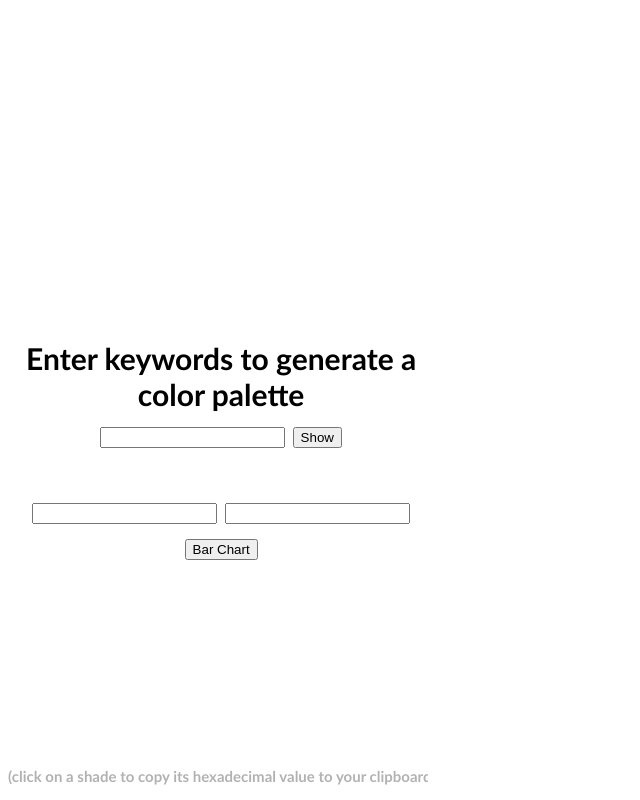
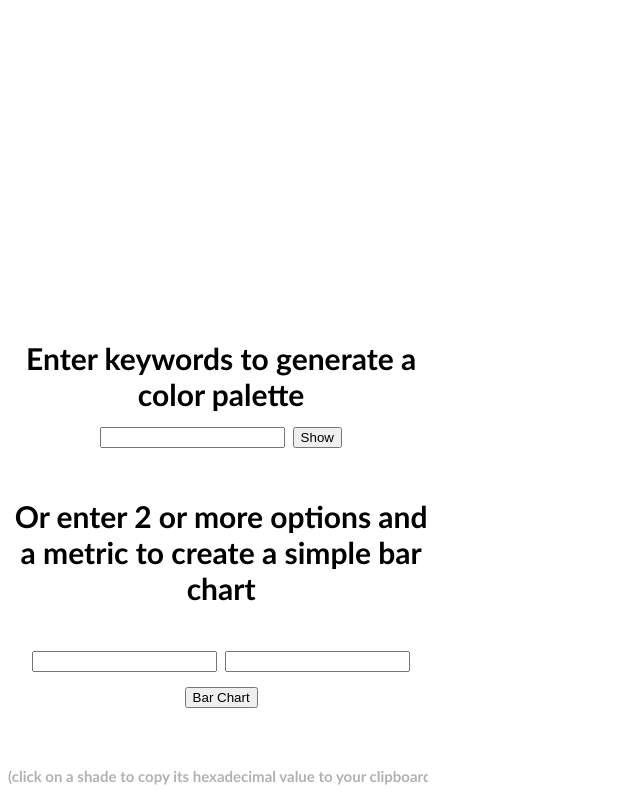
Before and after one commit to McWoodsy/gpt-tool-project, a Flask app: page / in a window 1280 px wide. Shown: the whole page, without its empty margins (0-640 px from the left). Run offline with Flask 3, Linux system fonts and the light colour scheme; parts of the project's set-up code (start-up, migrations or seed data) failed here and were passed over.

Commit message:
added <p>

```diff
--- a/app.py
+++ b/app.py
@@ -72,7 +72,13 @@ def get_chart_info(option_list, metric):
     {"role": "system", "content": """
     YOU WILL PROVIDE NO OUTPUT EXCEPT JSON. You recieve a metric. You will also recieve a list of options. You will compare each option
     to eachother in terms of the metric. Your output format should be the concepts as keys, and then a key value pair of options and its corresponding
-    metric information as an integer.
+    metric information as an integer. RESPONSE SHOULD BE IN LOWER CASE. Here is an example:
+    {
+    "metric": {
+        "option 1": integer,
+        "option 2": integer
+    }
+}
     """},
     {"role": "user", "content": " in terms of " + metric + " compare " + option_list},
     ],
--- a/static/app.js
+++ b/static/app.js
@@ -34,15 +34,22 @@ function getChartInfo() {
     return response.text();
   })
   .then(data => {
-    // Output response text to the console
-    console.log(data);
+    // Check if the response is "bar chart created"
+    if (data === "bar chart created") {
+      showChart(); // If so, display the chart
+    }
   })
   .catch(error => {
     console.error("There was a problem with the fetch operation:", error);
   });
-  // showChart();
+  showChart();
 }
 
+// Displays the chart image
+function showChart(chartImageUrl) {
+  const chartImg = document.getElementById("chart-img");
+  chartImg.src = "gptgenerator/src/main/resources/static/images/my_bar_chart.png";
+}
 
 //  Performs the POST request
 function getColors() {
--- a/templates/index.html
+++ b/templates/index.html
@@ -14,6 +14,7 @@
       <input type="text" name="query">
       <button class="button">Show</button>
     </form>
+    <p style="font-size: 30px;">Or enter 2 or more options and a metric to create a simple bar chart</p>
     <form id="chart_form" class="bar_chart_form">
       <input type="text" name="options">
       <input type="text" name="metric">
@@ -21,9 +22,8 @@
     </form>
     <h3>(click on a shade to copy its hexadecimal value to your clipboard)</h3>
   </h1>
-  <h2></h2>
   <div class="container">
-    <img></img>
+    <img id="chart-img" src="" >
   </div>
   <script src="static/app.js"></script>
 </body>
```
Also changed, not shown: gptgenerator/src/main/resources/static/images/my_bar_chart.png.
